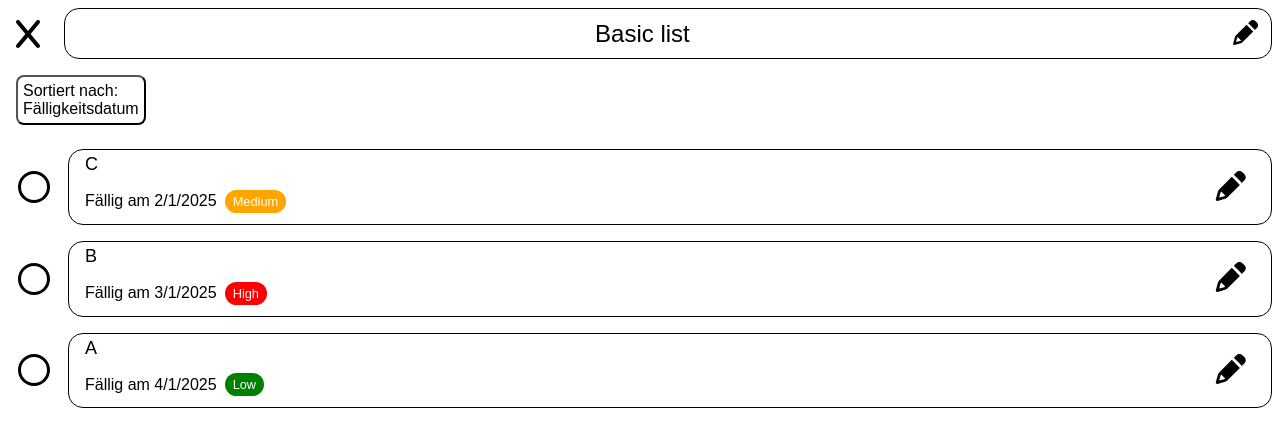
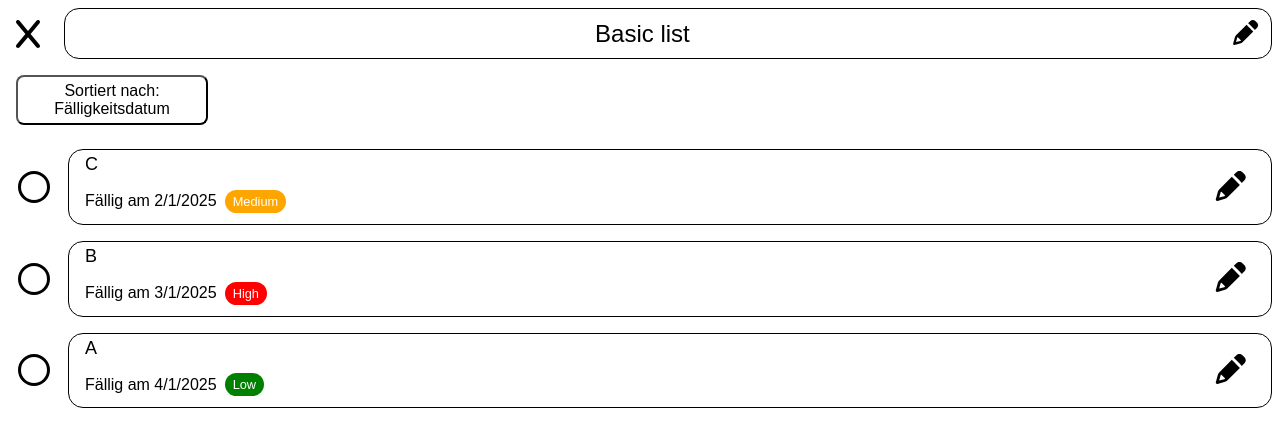
Before and after one commit to keckamreck/backendbanditen, a Next.js app: page /list in a window 1280 px wide. Shown: the top 446 px of the page. Built offline with nearby package versions, Linux system fonts and the light colour scheme.

Commit message:
changed css sort button

```diff
--- a/src/app/_components/ButtonSort.module.css
+++ b/src/app/_components/ButtonSort.module.css
@@ -3,9 +3,9 @@
   border-radius: 8px;
   display: flex;
   flex-direction: column;
-  align-items: flex-start;
+  align-items: center;
   font-size: medium;
   margin: 1em;
   padding: 5px;
-  min-width: 8em;
+  min-width: 12em;
 }
```
